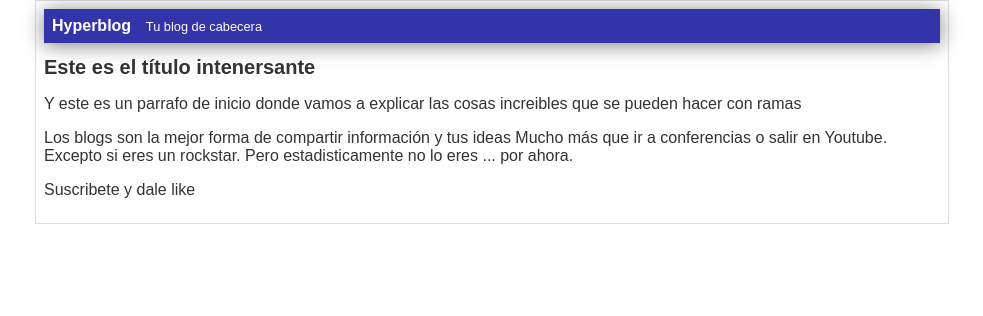
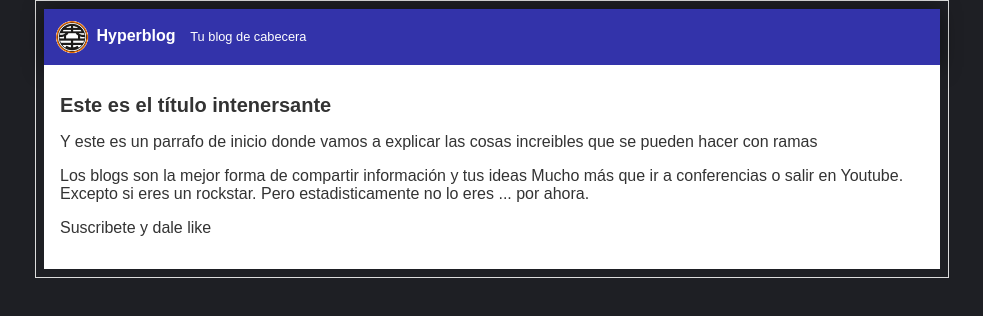
Before and after one commit to camilo2312/Hyperblog, a plain HTML site: page index.html in a window 1280 px wide. Shown: the whole page, without its empty margins (148-1131 px from the left). Drawn offline with Linux system fonts and the light colour scheme.

Commit message:
Color de fondo logo nuevo y mejor color de header

```diff
--- a/css/styles.css
+++ b/css/styles.css
@@ -1,4 +1,5 @@
 body{
+    background: #1e1f24;
     color: #333;
     text-align: center;
     font-size: 16px;
@@ -29,8 +30,18 @@ body{
     padding: 0.5em;
 }
 
+.cabecera .logo{
+    width: 40px;
+    vertical-align: middle;
+}
+
 .cabecera .tagline{
     margin: 0 0 0 0.8em;
     font-weight: normal;
     font-size: 0.8em;
 }
+
+.post{
+    background: #FFF;
+    padding: 1em;
+}
--- a/index.html
+++ b/index.html
@@ -8,6 +8,7 @@
 <body>
     <div class="container">
         <div class="cabecera">
+            <img src="images/logo.png" class="logo">
             Hyperblog
             <span class="tagline">
                 Tu blog de cabecera
```
